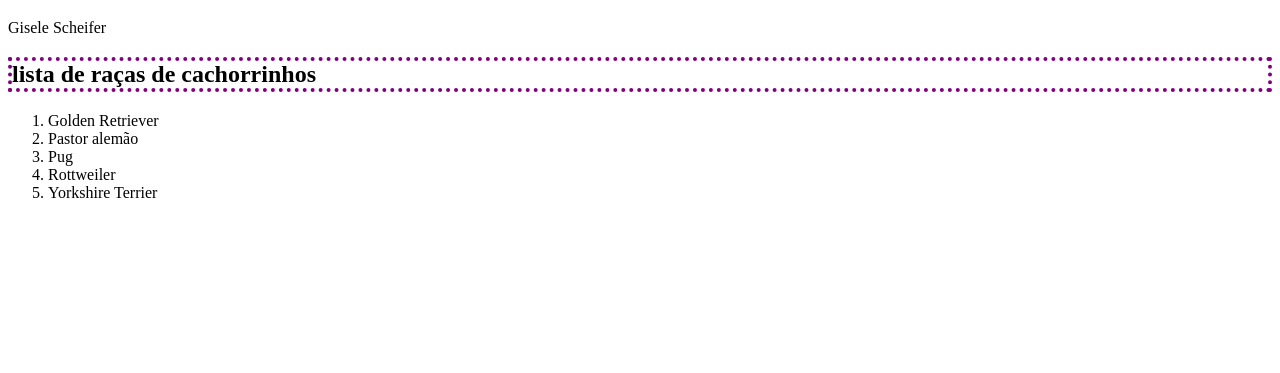
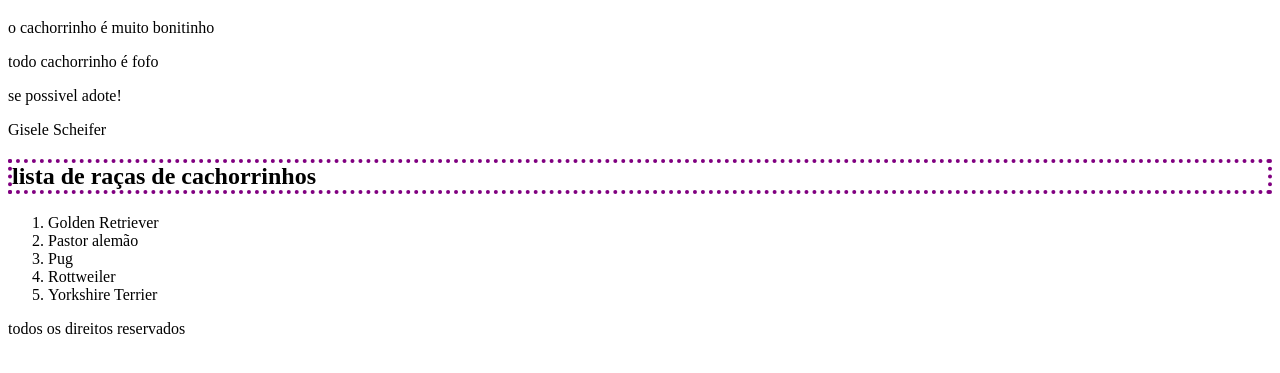
Before and after one commit to scheifergisele/projeto01, a plain HTML site: page index.html in a window 1280 px wide. Shown: the part 391-764 px from the top of the page. Drawn offline with Linux system fonts and the light colour scheme.

Commit message:
divisopes do conteudo

```diff
--- a/index.html
+++ b/index.html
@@ -6,8 +6,14 @@
         <link rel="stylesheet" href="style.css"> <!--conectando style com index-->
     </head>
     <body>      <!--ponto visível do meu site-->
+<header>
 <img id="imagem-cachorrinho" src="cachorrinho.png" alt="cachorrinho bonitinho">
         <h1>CACHORRINHO</h1>
+</header> <!--cabeçario visivel do site-->
+       <main> <!--conteudo principal da pagina-->
+<p>o cachorrinho é muito bonitinho</p>
+        <p>todo cachorrinho é fofo</p>
+        <p>se possivel adote!</p>
 Gisele Scheifer
 <!--formatação de textos-->
 <div id="conteudo-listas">
@@ -18,8 +24,13 @@ Gisele Scheifer
     <li>Pug</li>
     <li>Rottweiler</li>
     <li>Yorkshire Terrier</li>
-</ol>
-</div>
+            </ol>
+         </div>
+     </main>
+     <footer></footer> <!--rodapé da pagina-->
+     <p>todos os direitos reservados</p>
+
+
     </body>
 
 
```
